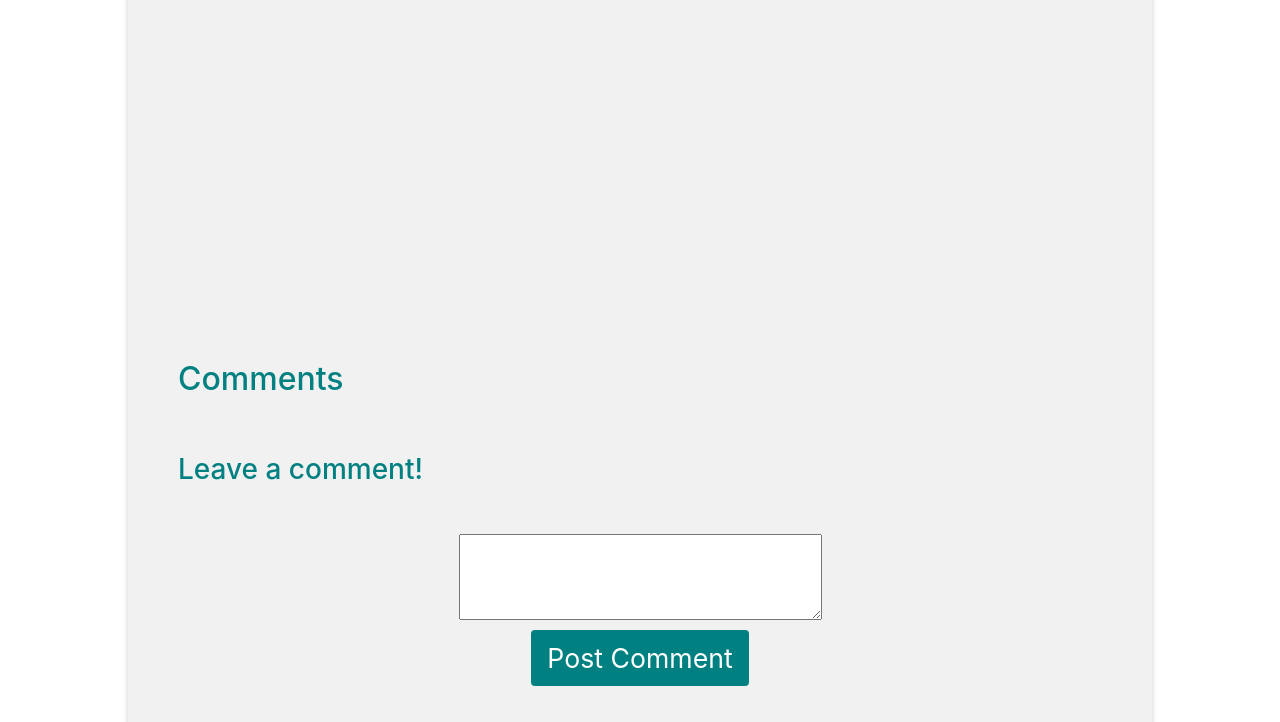
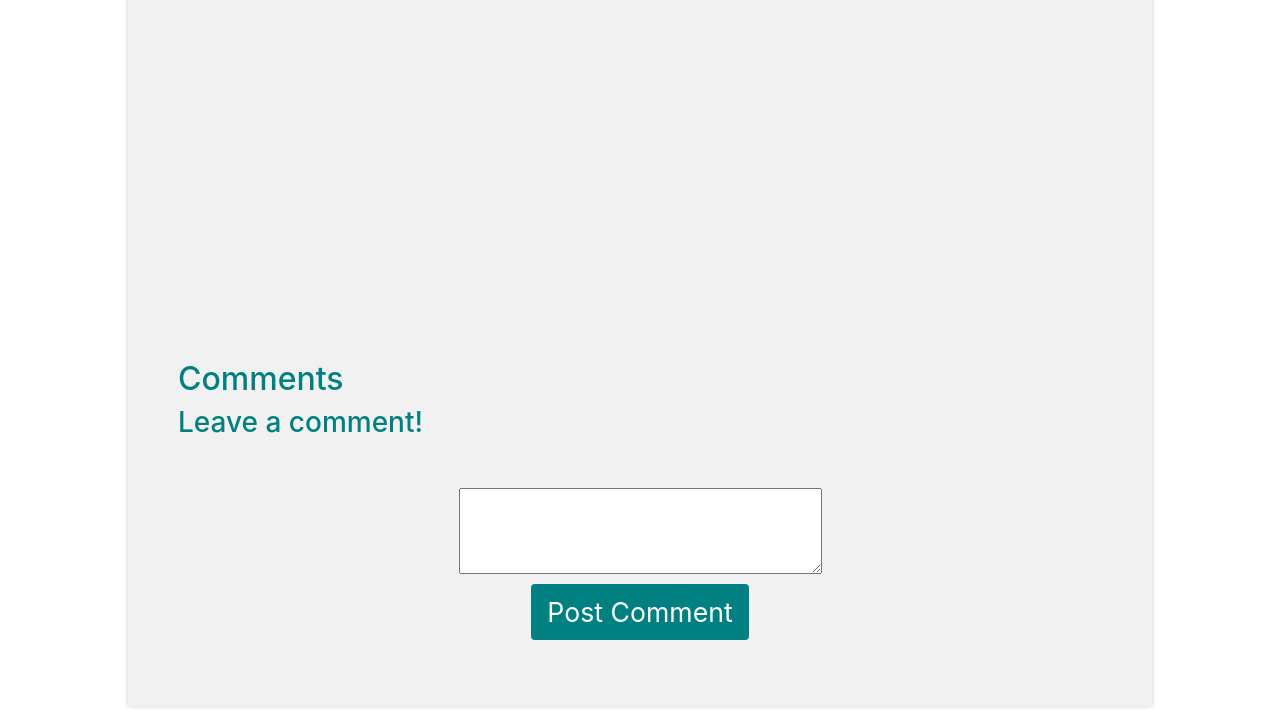
Before and after one commit to kepper104/Yandex-Web-Project, a Flask app: template templates/post.html in a window 1280 px wide. Shown: the part 507-1229 px from the top of the page. Run offline with Flask 3, Linux system fonts and the light colour scheme; the template is opened without the code that fills it, so the values that code supplies are empty; some libraries are stand-ins or nearby versions.

Commit message:
Update post.html

```diff
--- a/templates/post.html
+++ b/templates/post.html
@@ -65,7 +65,7 @@
     <h2>Comments</h2>
     <div style="margin-left: 0">
         <form class="post_form" method="post">
-            <h3> Leave a comment! </h3>
+            <h3 style="padding-top: 0"> Leave a comment! </h3>
             <br>
             <textarea id="comment" name="comment" required></textarea>
             <br>
```
